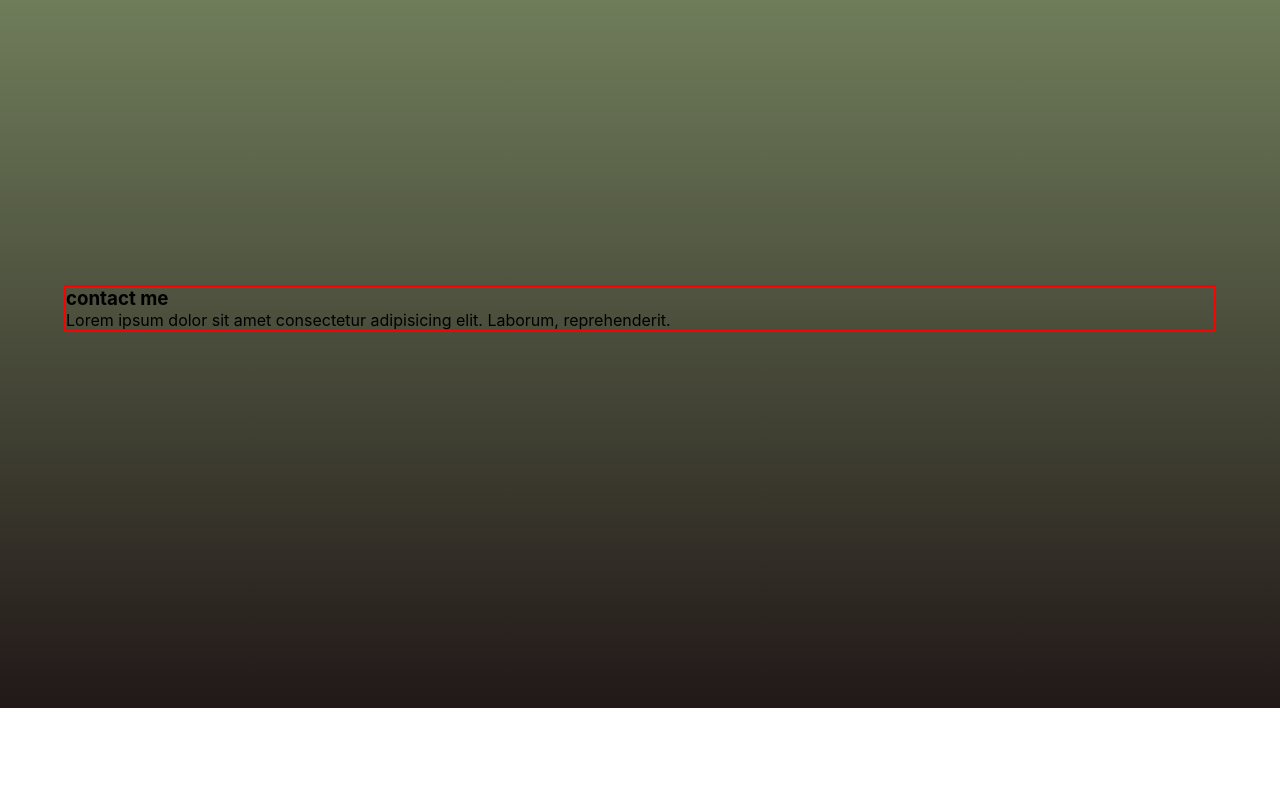
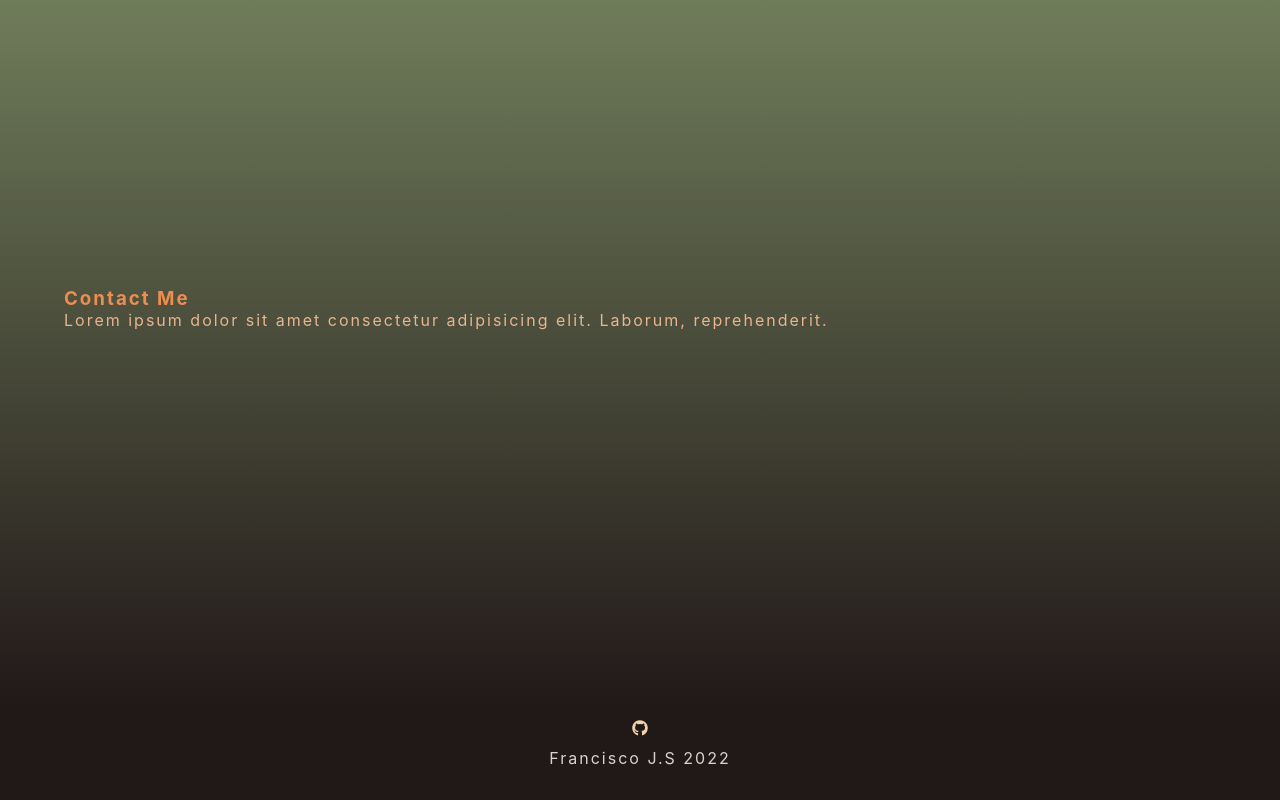
Before and after one commit to Fc0S4b/portfolioFJS, a plain HTML site: page index.html in a window 1280 px wide. Shown: the part 2249-3049 px from the top of the page. Before the commit the page ends 2957 px from the top, so only its background shows below. Drawn offline with Linux system fonts and the light colour scheme.

Commit message:
footer y contact done

```diff
--- a/app.js
+++ b/app.js
@@ -39,3 +39,7 @@ scrollLinks.forEach((link) => {
     barBtn.classList.toggle('rotate');
   });
 });
+
+
+const date = document.getElementById('date');
+date.innerHTML = new Date().getFullYear();
--- a/index.html
+++ b/index.html
@@ -101,6 +101,17 @@
     </section>
   </section>
 
+  <footer class="footer">
+    <ul class="social-icon">
+      <li>
+        <a href="#github" class="social-icon">
+          <i class="fab fa-github"></i>
+        </a>
+      </li>
+    </ul>
+    <p> Francisco J.S <span id="date"></span></p>
+  </footer>
+
   <script src="app.js"></script>
 </body>
 
--- a/main.css
+++ b/main.css
@@ -323,7 +323,41 @@ Contact
 
 .contact-center {
   width: 90vw;
-  border: 2px solid red;
+  /* border: 2px solid red; */
   margin: 0 auto;
   max-width: 1170px;
+  letter-spacing: 2px;
 }
+
+.contact-center h3{
+  color: #ed8d50;
+  text-transform: capitalize;
+
+}
+.contact-center p{
+  color: #e8b58e;
+}
+/*
+==============
+Footer
+==============
+ */
+
+ .footer{
+   background: #211818;
+   display: grid;
+   place-items: center;
+   padding-bottom: 2rem;
+
+ }
+
+ .social-icon{
+   background: transparent;
+   color:#f0d2ab;
+   margin: 10px;
+ }
+
+ .footer p{
+   color:#d7d3ce;
+   letter-spacing: 2px;
+ }
```
